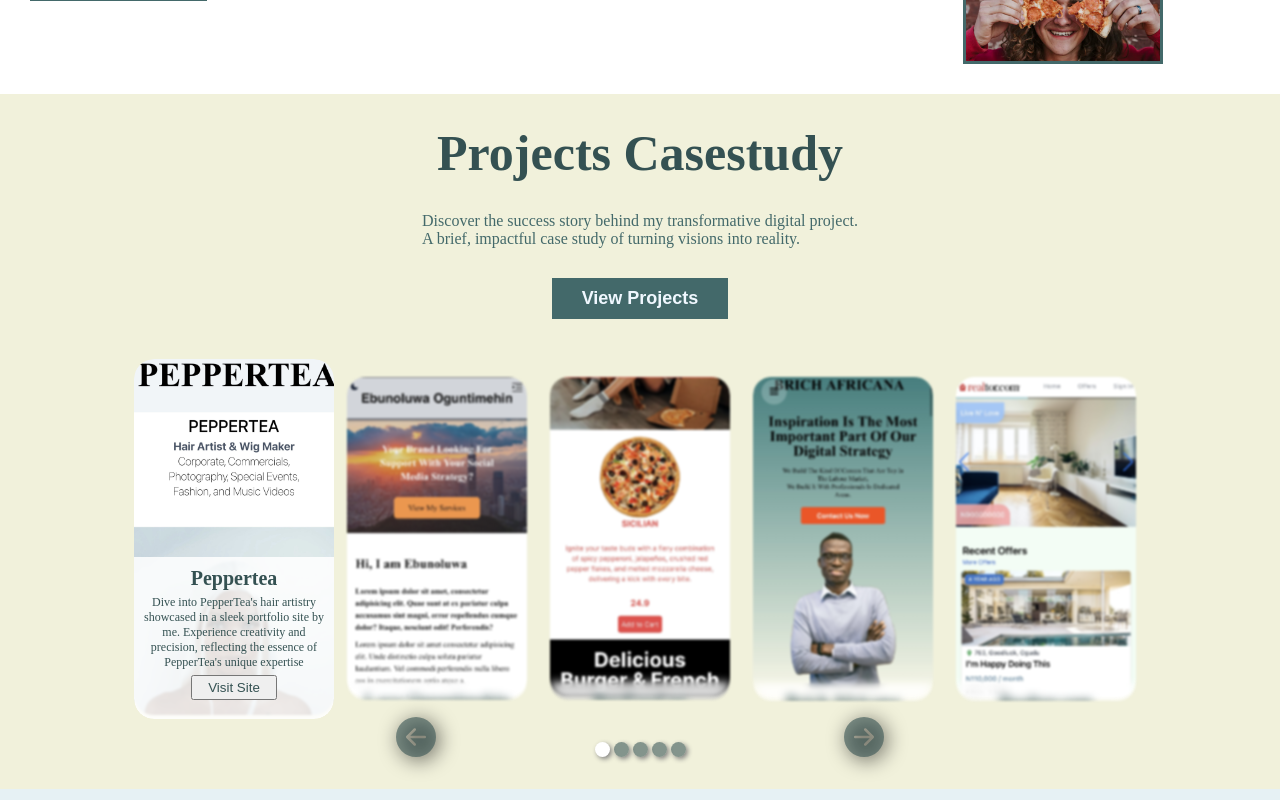
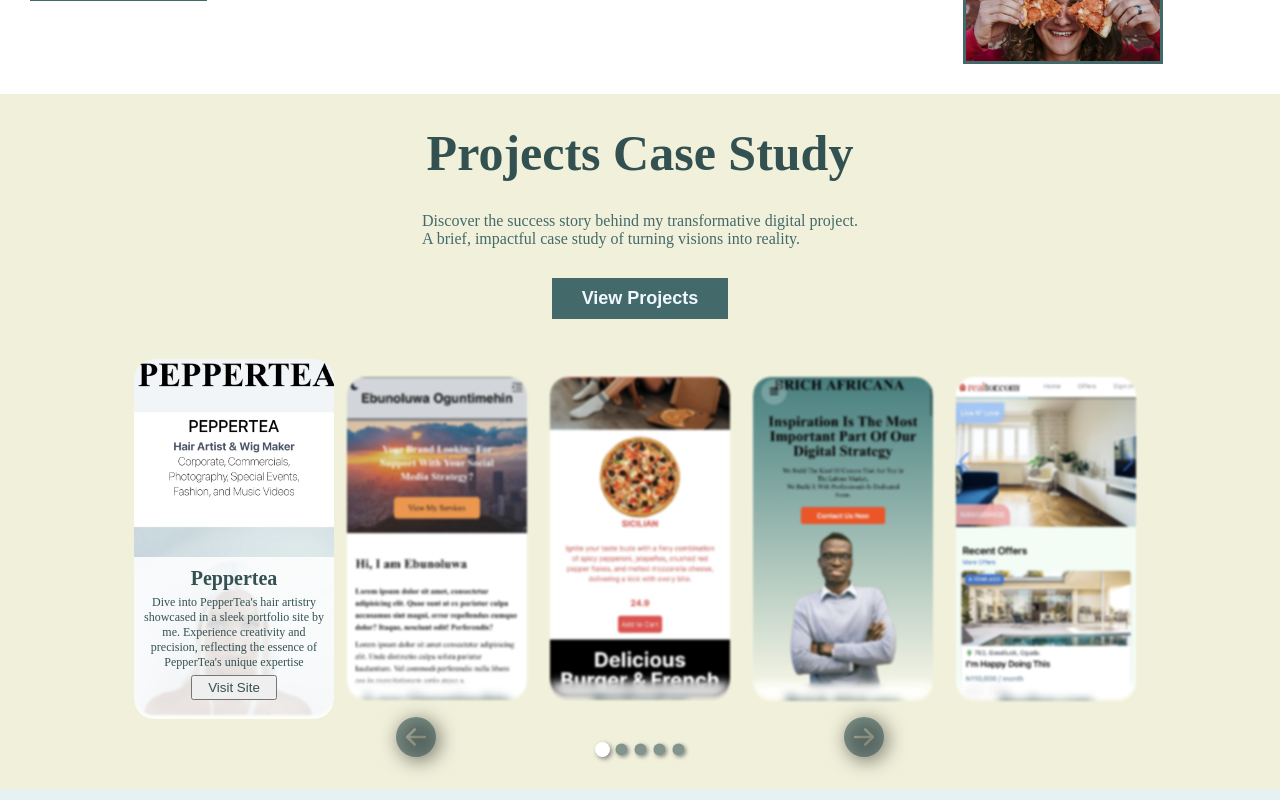
Before and after one commit to Sulaimon-Omotosho/omotosho.sulaimon, a React (Vite) app: page / in a window 1280 px wide. Shown: the part 2340-3140 px from the top of the page. Built offline with nearby package versions, Linux system fonts and the light colour scheme.

Commit message:
bug fixing

```diff
--- a/package.json
+++ b/package.json
@@ -13,7 +13,9 @@
     "react": "^18.2.0",
     "react-dom": "^18.2.0",
     "react-icons": "^4.10.1",
-    "react-router-dom": "^6.22.1"
+    "react-router-dom": "^6.22.1",
+    "react-slick": "^0.30.2",
+    "slick-carousel": "^1.8.1"
   },
   "devDependencies": {
     "@types/react": "^18.2.56",
--- a/src/components/projects/Projects.jsx
+++ b/src/components/projects/Projects.jsx
@@ -8,7 +8,7 @@ const images = [
     img: 'pro 1.jpg',
     title: 'Peppertea',
     desc: "Dive into PepperTea's hair artistry showcased in a sleek portfolio site by me. Experience creativity and precision, reflecting the essence of PepperTea's unique expertise",
-    link: 'peppertea-portfolio.vercel.app',
+    link: 'https://peppertea-portfolio.vercel.app',
   },
   // { id: '2', img: 'pro 2.jpg' },
   {
@@ -16,14 +16,14 @@ const images = [
     img: 'pro 3.jpg',
     title: 'Layo Oguntimehin',
     desc: "Explore Layo Oguntimehin's digital marketing prowess in a portfolio site crafted by me. Experience the essence of her dynamic strategies and expertise.",
-    link: 'layo.vercel.app',
+    link: 'https://layo.vercel.app',
   },
   {
     id: '4',
     img: 'pro 4.jpg',
     title: 'BuyFood.ng',
     desc: 'Indulge your culinary desires with BuyFood.ng, a web app artfully designed by me. Explore a seamless culinary journey as you navigate through the flavors and choices available at your fingertips.',
-    link: 'buy-food-ng.vercel.app',
+    link: 'https://buy-food-ng.vercel.app',
   },
   {
     id: '5',
@@ -31,14 +31,14 @@ const images = [
     title: 'Brich Africana',
     desc: 'Discover career empowerment with Brich Africana. Navigate through their services on a website crafted by me, designed to elevate your professional journey.',
 
-    link: 'brich-africana.vercel.app',
+    link: 'https://brich-africana.vercel.app',
   },
   {
     id: '6',
     img: 'pro 6.jpg',
     title: 'Realtor.com',
     desc: 'Explore the real estate landscape seamlessly with Realtor.com, a web app designed by me. Discover listings and navigate the property market effortlessly, all at your fingertips.',
-    link: 'realtor-site-v2.vercel.app',
+    link: 'https://realtor-site-v2.vercel.app',
   },
 ]
 
@@ -56,7 +56,7 @@ const Projects = () => {
     <div className='projects'>
       <div className='wrapper'>
         <div className='proDesc'>
-          <h3>Projects casestudy</h3>
+          <h3>Projects case study</h3>
           <p>
             Discover the success story behind my transformative digital project.
             <br />A brief, impactful case study of turning visions into reality.
@@ -75,11 +75,11 @@ const Projects = () => {
               }
               key={image.id}
             >
-              <img src={image.img} alt='' />
+              <img src={image.img} alt={image.title} />
               <div className='imgDesc'>
                 <h3>{image.title}</h3>
                 <p>{image.desc}</p>
-                <a href={image.link}>
+                <a href={image.link} target='_blank' rel='noopener noreferrer'>
                   <button>Visit Site</button>
                 </a>
               </div>
--- a/src/components/projects/projects.scss
+++ b/src/components/projects/projects.scss
@@ -110,6 +110,7 @@
           display: flex;
           flex-direction: column;
           gap: 5px;
+          pointer-events: none;
 
           @include desktop {
             height: 45%;
@@ -135,6 +136,10 @@
             padding: 3px 15px;
             cursor: pointer;
             transition: ease 500ms;
+
+            @include mobile {
+              width: 80%;
+            }
           }
 
           button:hover {
@@ -229,6 +234,7 @@
       .indicator-inactive {
         background: rgba(52, 81, 82, 0.581);
         transition: ease 500ms;
+        transform: scale(0.8);
       }
     }
   }
```
Also changed, not shown: 1 other file (tests, documents, lock files or other folders).
